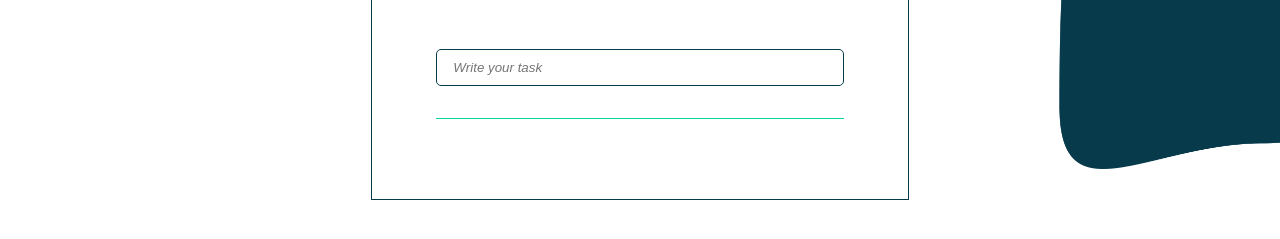
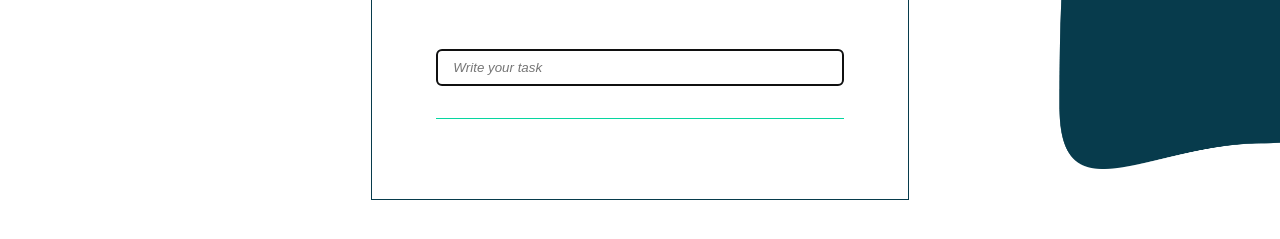
Before and after one commit to SepehrKashani/ToDo, a plain HTML site: page index.html in a window 1280 px wide. Shown: the part 271-510 px from the top of the page. Drawn offline with Linux system fonts and the light colour scheme.

Commit message:
focusing on input on load

```diff
--- a/index.js
+++ b/index.js
@@ -76,3 +76,6 @@ const handleList = function (e) {
 
 inpt.addEventListener('keypress', handleEvent);
 ulList.addEventListener('click', handleList);
+window.onload = () => {
+  inpt.focus();
+};
--- a/style.css
+++ b/style.css
@@ -76,6 +76,7 @@ body {
   padding: 10px 16px;
   font-style: italic;
 }
+
 .hrLine {
   margin: 32px 0 16px 0;
 
```
